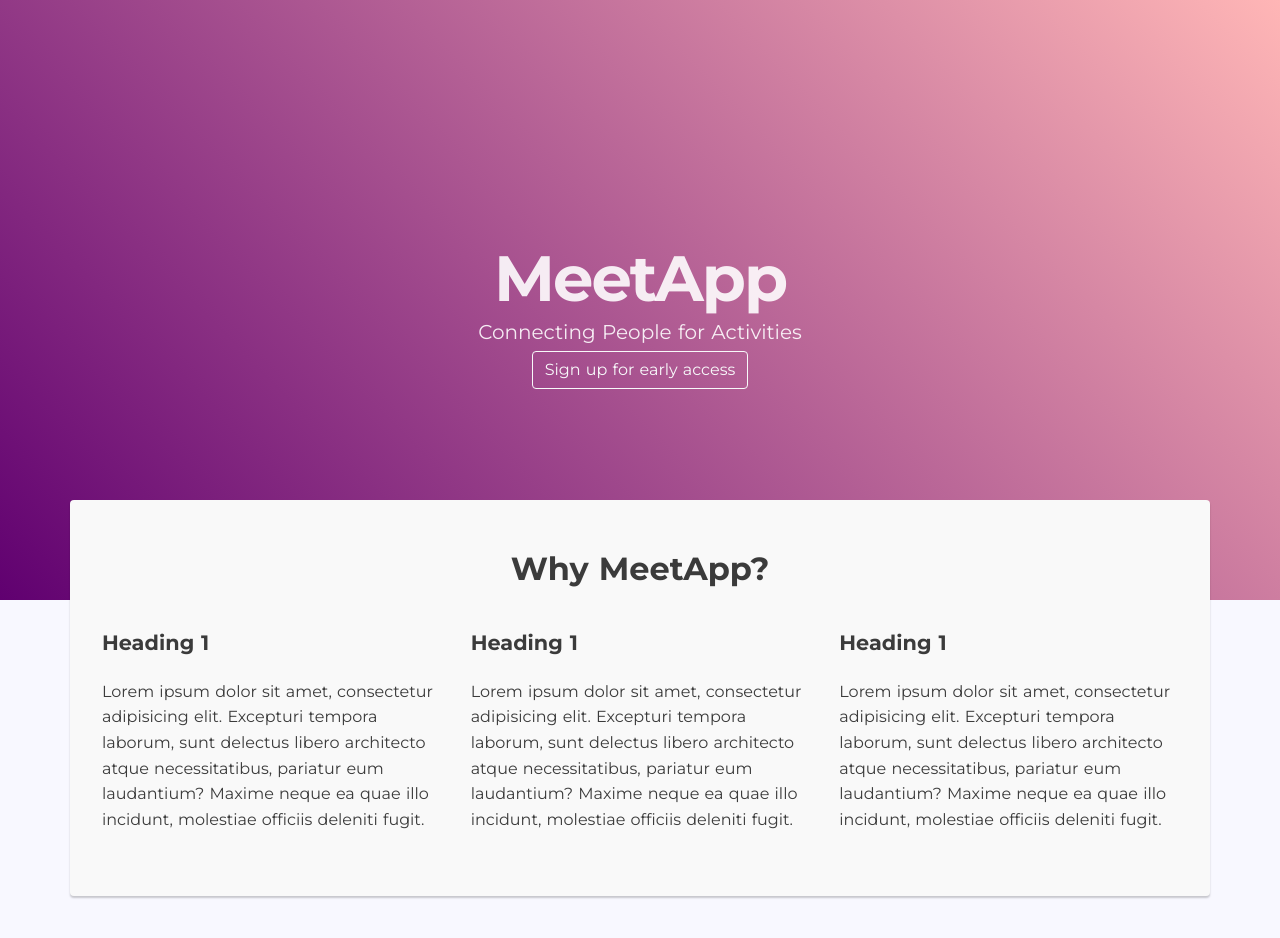
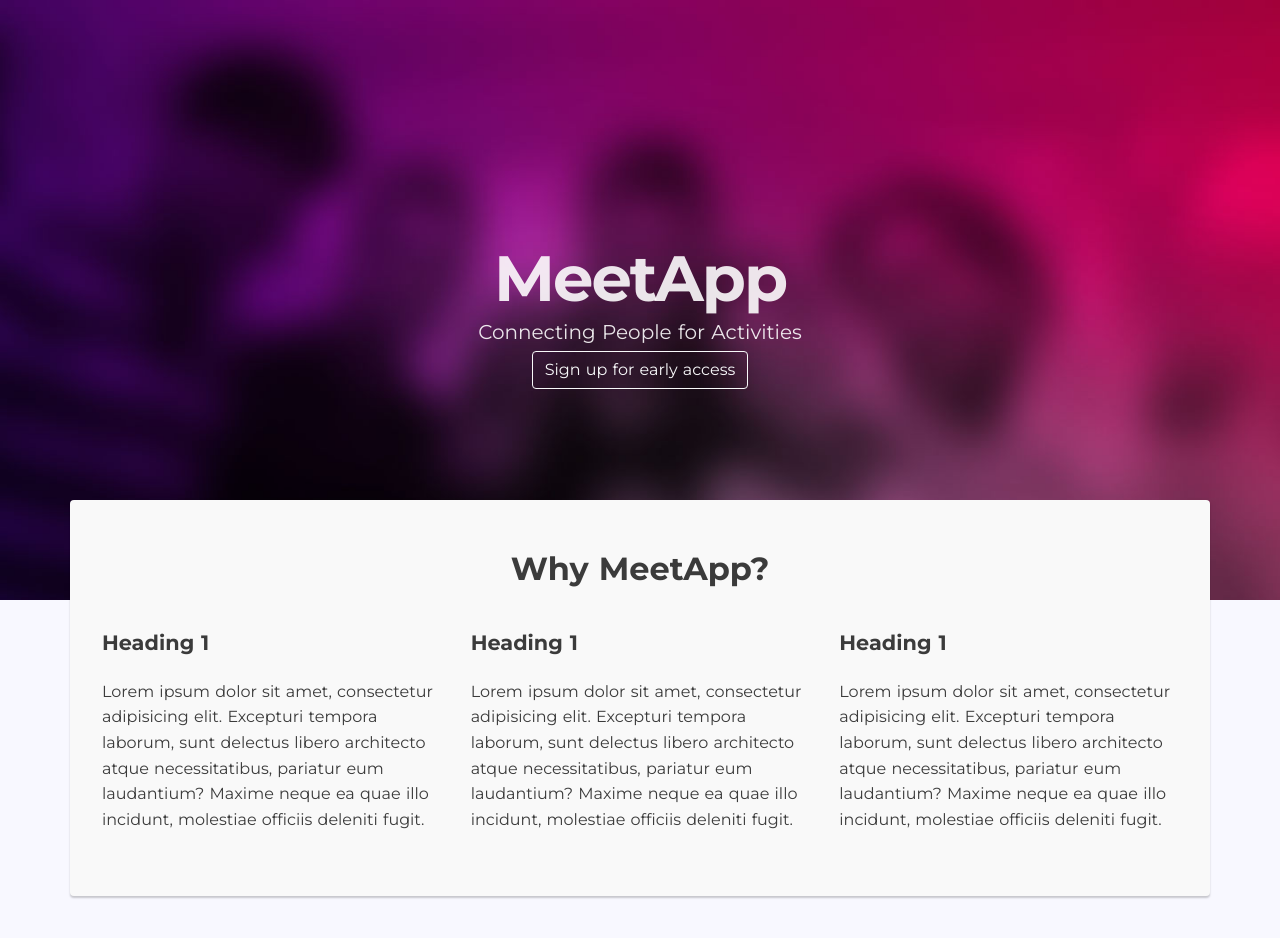
Before and after one commit to jaapbakker88/pwal-meetapp, a website: page index.html in a window 1280 px wide. Shown: the top 938 px of the page. Drawn offline with Linux system fonts and the light colour scheme.

Commit message:
changed header

```diff
--- a/sass/style.scss
+++ b/sass/style.scss
@@ -18,8 +18,8 @@ body {
 	display: flex;
 	align-items: center;
 	justify-content: center;
-	background-image: linear-gradient(-134deg, #FFB6B6 0%, #600070 100%),
-					  url('../img/backgroundimg.jpg');
+	background-image: url('../img/background.jpg'), linear-gradient(-134deg, #FFB6B6 0%, #600070 100%);
+	background-size: cover;
 	@media screen and (max-width: $break-small) {
 	  height: 400px;
 	}
```
Also changed, not shown: css/style.css, img/background.jpg (added), img/background.png (added), 1 other file.
